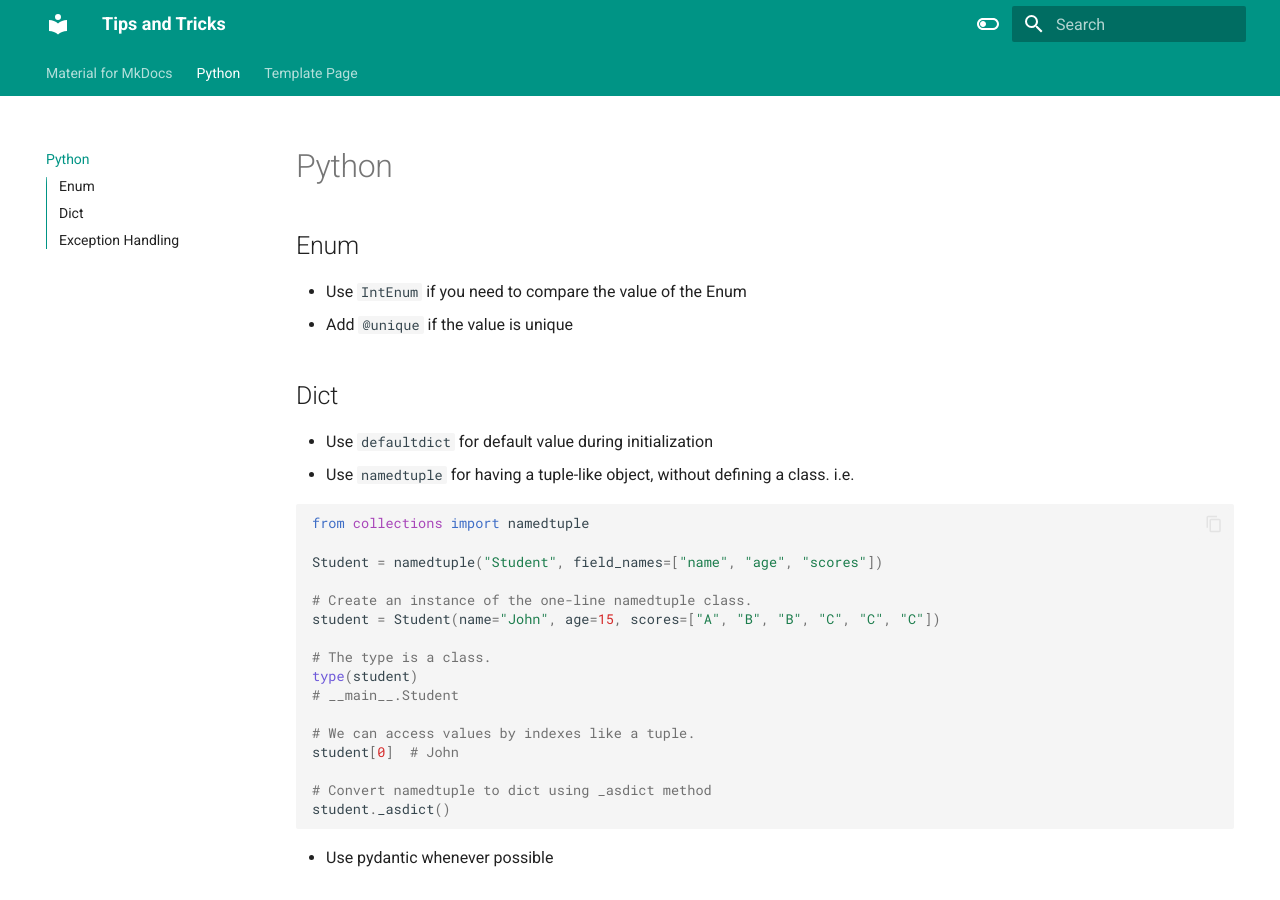
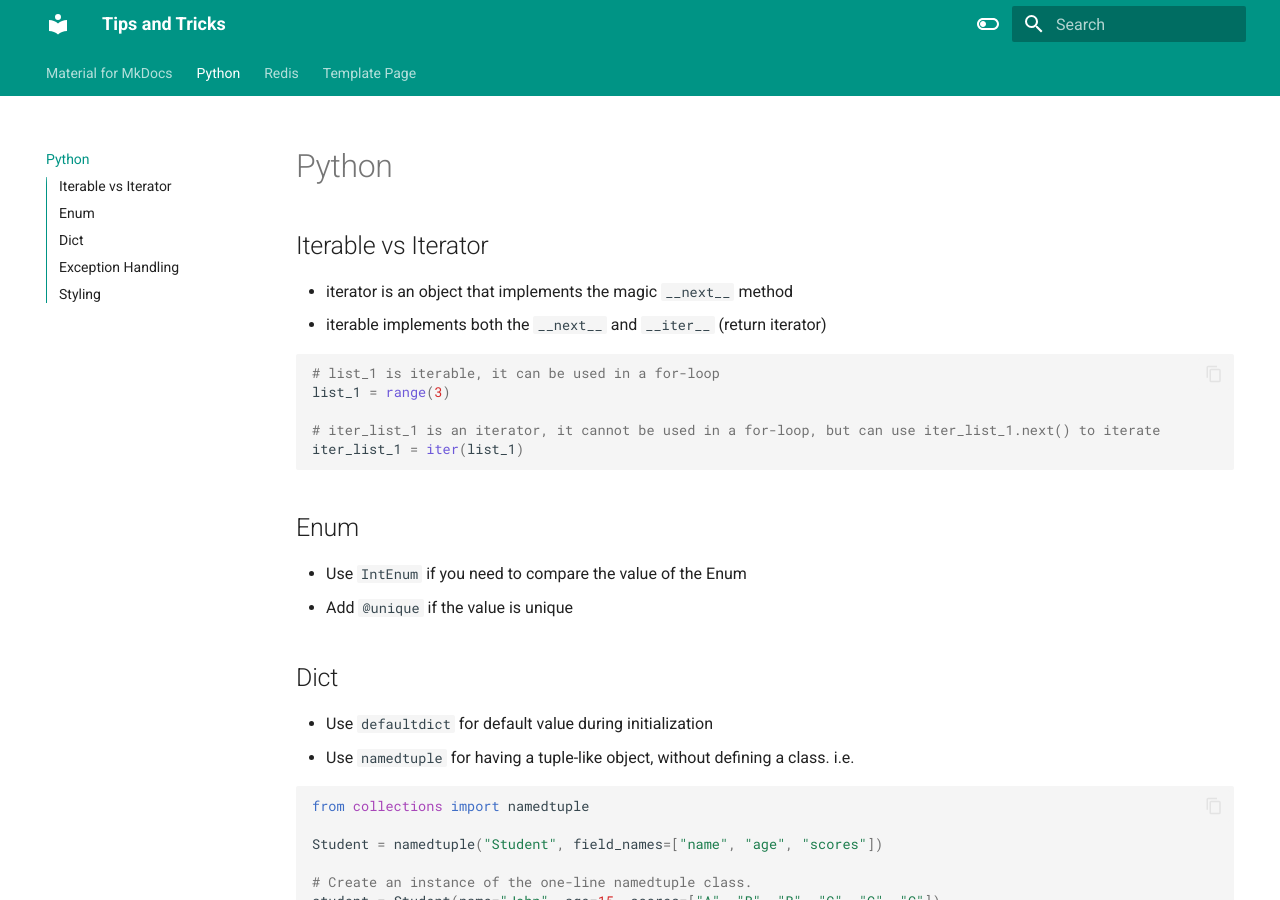
Before and after one commit to digi04123/tips-and-tricks, an MkDocs documentation site: the page built from docs/python.md, in a window 1280 px wide and 900 px high. Built offline with MkDocs 1.6.1 and Material for MkDocs 9.7.7, drawn with Linux system fonts in a browser that asks for light colours; some of the changed text lies outside the part shown.

`````diff
--- a/docs/python.md
+++ b/docs/python.md
@@ -1,4 +1,18 @@
 # Python
+
+## Iterable vs Iterator
+* iterator is an object that implements the magic `__next__` method
+* iterable implements both the `__next__` and `__iter__` (return iterator)
+
+````py
+# list_1 is iterable, it can be used in a for-loop
+list_1 = range(3)
+
+# iter_list_1 is an iterator, it cannot be used in a for-loop, but can use iter_list_1.next() to iterate
+iter_list_1 = iter(list_1)
+
+
+````
 
 ## Enum
 
@@ -44,3 +58,7 @@ try:
 except ValueError as err:
     logger.exception(err)
 ````
+
+## Styling
+* Use black, mypy, flake, isort to ensure correct linting and styling in place for code
+* Set up git hook (pre-commit, commit-msg and pre-push) to ensure code is checked on client side before pushing to remote repo
`````
Also changed, not shown: docs/redis.md (added, +86 -0 lines).
